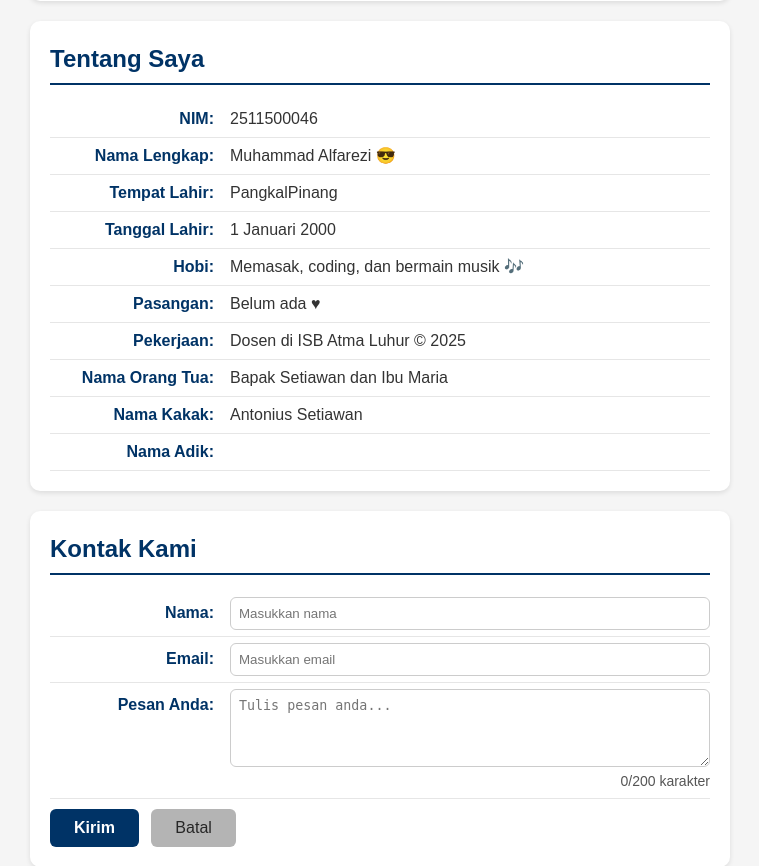
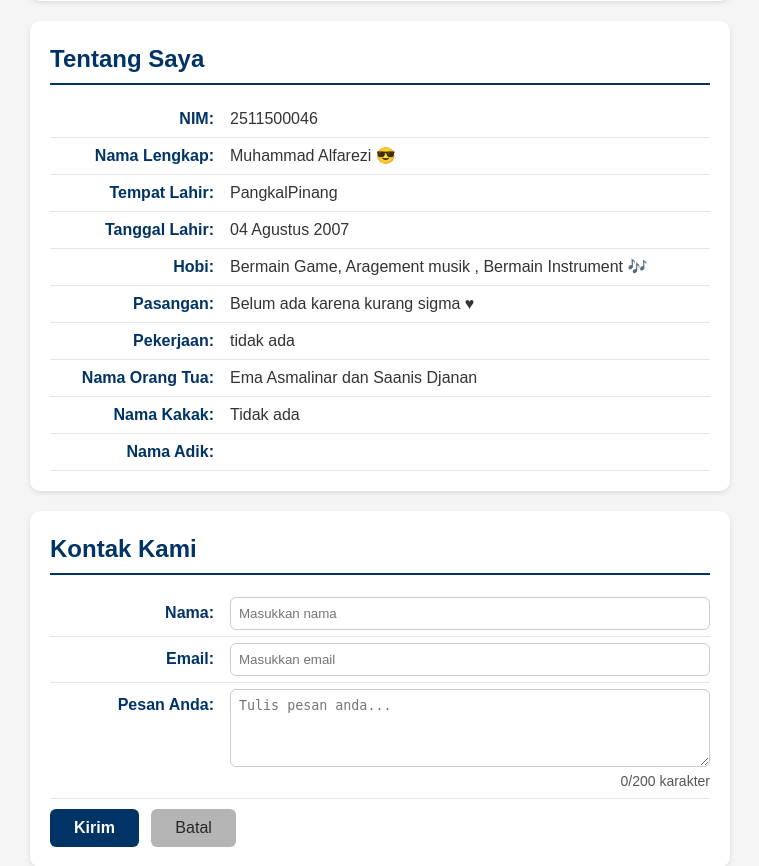
Before and after one commit to ALFAREZII/2511500046-PWD-TI1B-2526O, a PHP site: page /pertemuan-08/index.php in a window 1280 px wide. Shown: the part 418-1284 px from the top of the page, without its empty margins (260-1019 px from the left). Run offline with PHP 8.4, Linux system fonts and the light colour scheme.

Commit message:
Merubah Data About

```diff
--- a/pertemuan-08/index.php
+++ b/pertemuan-08/index.php
@@ -72,12 +72,12 @@ endif;
         ?> &#128526;
       </p>
       <p><strong>Tempat Lahir:</strong> <?php echo $tempat; ?></p>
-      <p><strong>Tanggal Lahir:</strong> 1 Januari 2000</p>
-      <p><strong>Hobi:</strong> Memasak, coding, dan bermain musik &#127926;</p>
-      <p><strong>Pasangan:</strong> Belum ada &hearts;</p>
-      <p><strong>Pekerjaan:</strong> Dosen di ISB Atma Luhur &copy; 2025</p>
-      <p><strong>Nama Orang Tua:</strong> Bapak Setiawan dan Ibu Maria</p>
-      <p><strong>Nama Kakak:</strong> Antonius Setiawan</p>
+      <p><strong>Tanggal Lahir:</strong> 04 Agustus 2007</p>
+      <p><strong>Hobi:</strong> Bermain Game, Aragement musik , Bermain Instrument &#127926;</p>
+      <p><strong>Pasangan:</strong> Belum ada karena kurang sigma &hearts;</p>
+      <p><strong>Pekerjaan:</strong> tidak ada</p>
+      <p><strong>Nama Orang Tua:</strong> Ema Asmalinar dan Saanis Djanan</p>
+      <p><strong>Nama Kakak:</strong> Tidak ada</p>
       <p><strong>Nama Adik:</strong> <?php echo $sespesan ?></p>
     </section>
     <section id= "Entry Data Mahasiswa">
```
